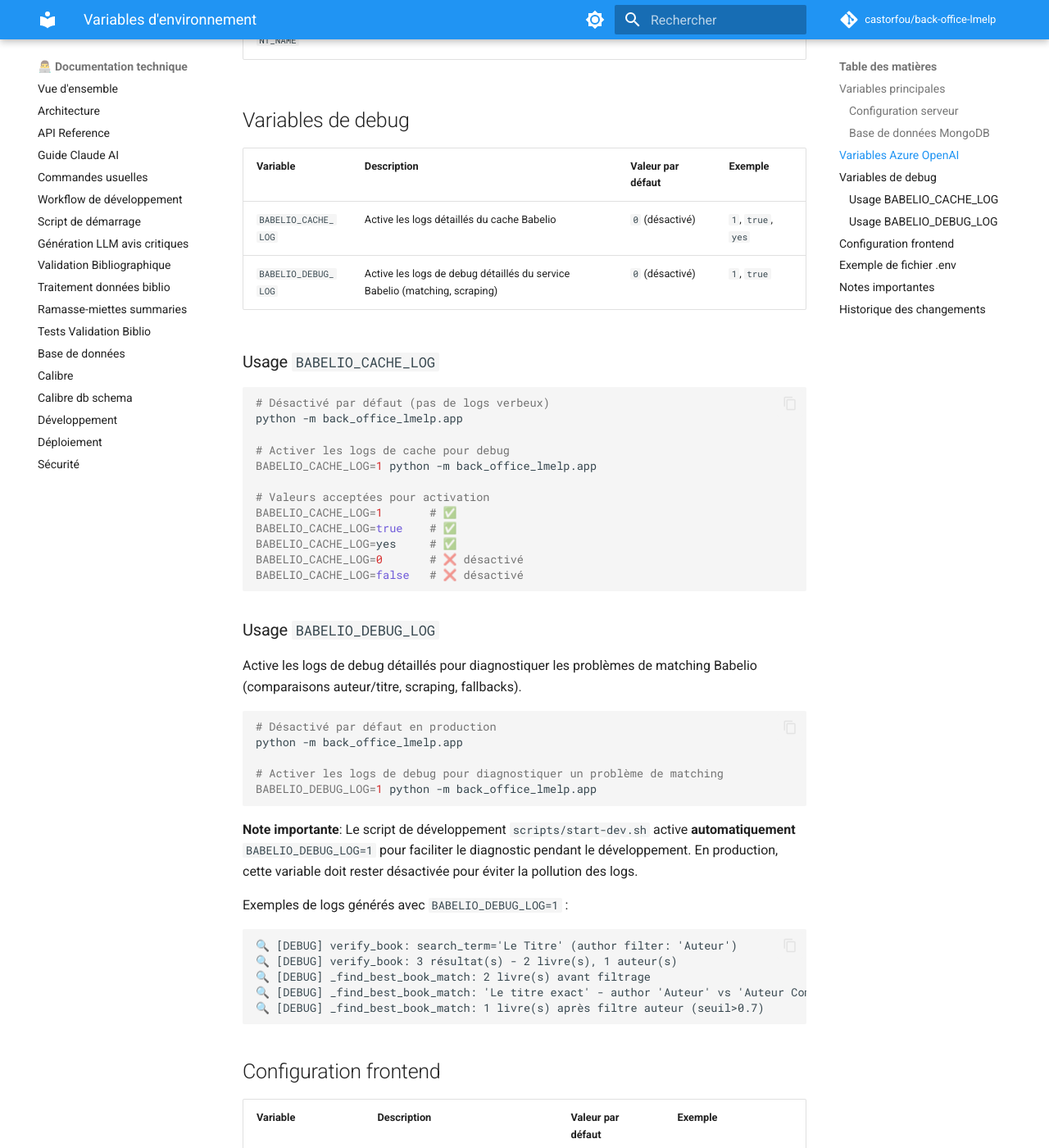
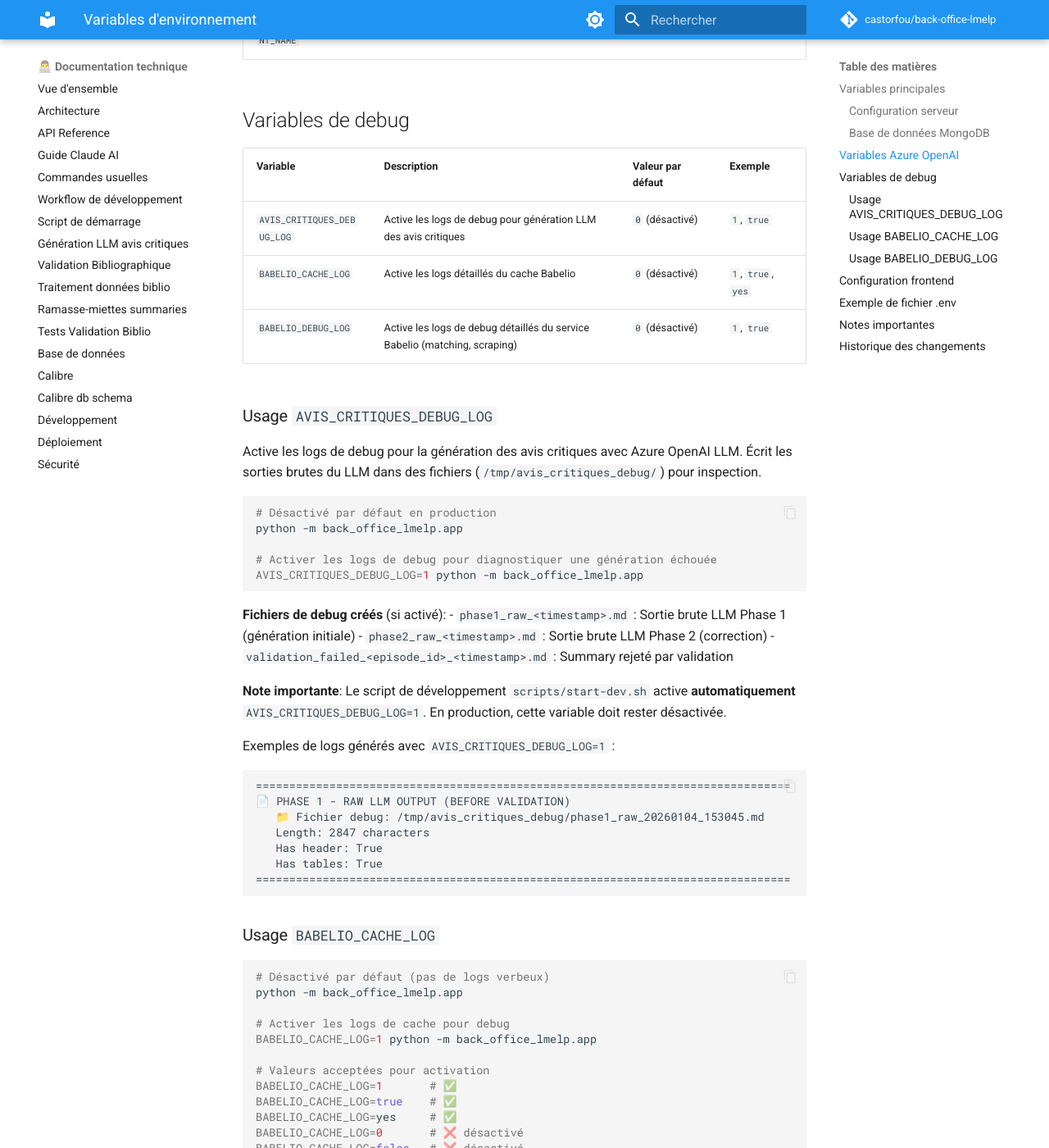
Before and after one commit to castorfou/back-office-lmelp, an MkDocs documentation site: the page built from docs/dev/environment-variables.md, in a window 1280 px wide and 1400 px high, scrolled down 1169 px. Shown: the whole window at 82% size. Built offline with MkDocs 1.6.1 and Material for MkDocs 9.7.7, drawn with Linux system fonts in a browser that asks for light colours; comment, search, counter and statistics services are not loaded; some of the changed text lies outside the part shown.

Commit message:
docs(dev): Add AVIS_CRITIQUES_DEBUG_LOG to environment variables documentation
Update developer documentation to include new debug logging variable for
LLM-based avis critiques generation.

Changes:
- Add AVIS_CRITIQUES_DEBUG_LOG to variables table
- Add detailed usage section with examples
- Document debug file outputs (phase1_raw, phase2_raw, validation_failed)
- Update .env example with all debug variables
- Update note about scripts/start-dev.sh auto-activation

Related: Issue #181, docs/user/debug-logging.md

🤖 Generated with [Claude Code](https://claude.com/claude-code)

Co-Authored-By: Claude Sonnet 4.5 <noreply@anthropic.com>

````diff
--- a/docs/dev/environment-variables.md
+++ b/docs/dev/environment-variables.md
@@ -31,8 +31,39 @@ Ce document liste toutes les variables d'environnement supportées par l'applica
 
 | Variable | Description | Valeur par défaut | Exemple |
 |----------|-------------|------------------|---------|
+| `AVIS_CRITIQUES_DEBUG_LOG` | Active les logs de debug pour génération LLM des avis critiques | `0` (désactivé) | `1`, `true` |
 | `BABELIO_CACHE_LOG` | Active les logs détaillés du cache Babelio | `0` (désactivé) | `1`, `true`, `yes` |
 | `BABELIO_DEBUG_LOG` | Active les logs de debug détaillés du service Babelio (matching, scraping) | `0` (désactivé) | `1`, `true` |
+
+### Usage `AVIS_CRITIQUES_DEBUG_LOG`
+
+Active les logs de debug pour la génération des avis critiques avec Azure OpenAI LLM. Écrit les sorties brutes du LLM dans des fichiers (`/tmp/avis_critiques_debug/`) pour inspection.
+
+```bash
+# Désactivé par défaut en production
+python -m back_office_lmelp.app
+
+# Activer les logs de debug pour diagnostiquer une génération échouée
+AVIS_CRITIQUES_DEBUG_LOG=1 python -m back_office_lmelp.app
+```
+
+**Fichiers de debug créés** (si activé):
+- `phase1_raw_<timestamp>.md` : Sortie brute LLM Phase 1 (génération initiale)
+- `phase2_raw_<timestamp>.md` : Sortie brute LLM Phase 2 (correction)
+- `validation_failed_<episode_id>_<timestamp>.md` : Summary rejeté par validation
+
+**Note importante**: Le script de développement `scripts/start-dev.sh` active **automatiquement** `AVIS_CRITIQUES_DEBUG_LOG=1`. En production, cette variable doit rester désactivée.
+
+Exemples de logs générés avec `AVIS_CRITIQUES_DEBUG_LOG=1` :
+```
+================================================================================
+📄 PHASE 1 - RAW LLM OUTPUT (BEFORE VALIDATION)
+   📁 Fichier debug: /tmp/avis_critiques_debug/phase1_raw_20260104_153045.md
+   Length: 2847 characters
+   Has header: True
+   Has tables: True
+================================================================================
+```
 
 ### Usage `BABELIO_CACHE_LOG`
 
@@ -98,10 +129,11 @@ AZURE_OPENAI_API_VERSION=2024-02-01
 AZURE_OPENAI_DEPLOYMENT_NAME=gpt-4
 
 # Debug (désactivé par défaut en production)
+AVIS_CRITIQUES_DEBUG_LOG=0
 BABELIO_CACHE_LOG=0
 BABELIO_DEBUG_LOG=0
 
-# Note: scripts/start-dev.sh active automatiquement BABELIO_DEBUG_LOG=1
+# Note: scripts/start-dev.sh active automatiquement les variables de debug en dev
 ```
 
 ## Notes importantes
````
